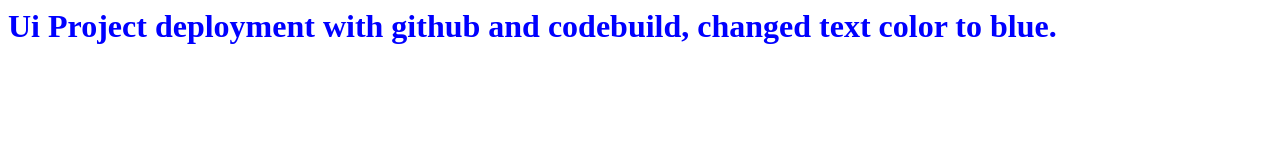
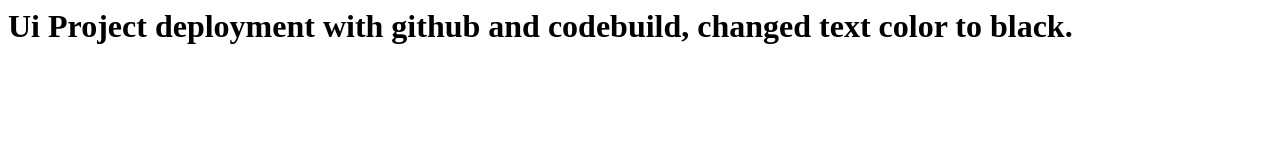
Before and after one commit to sameer9314/uiHostingDeployment, a plain HTML site: page index.html in a window 1280 px wide. Drawn offline with Linux system fonts and the light colour scheme.

Commit message:
colour changed

```diff
--- a/index.html
+++ b/index.html
@@ -5,9 +5,9 @@
 </head>
 
 <body>
-    <h1 style="color: blue">
+    <h1 style="color: black">
 
-        Ui Project deployment with github and codebuild, changed text color to blue.
+        Ui Project deployment with github and codebuild, changed text color to black.
     </h1>
 </body>
 
```
